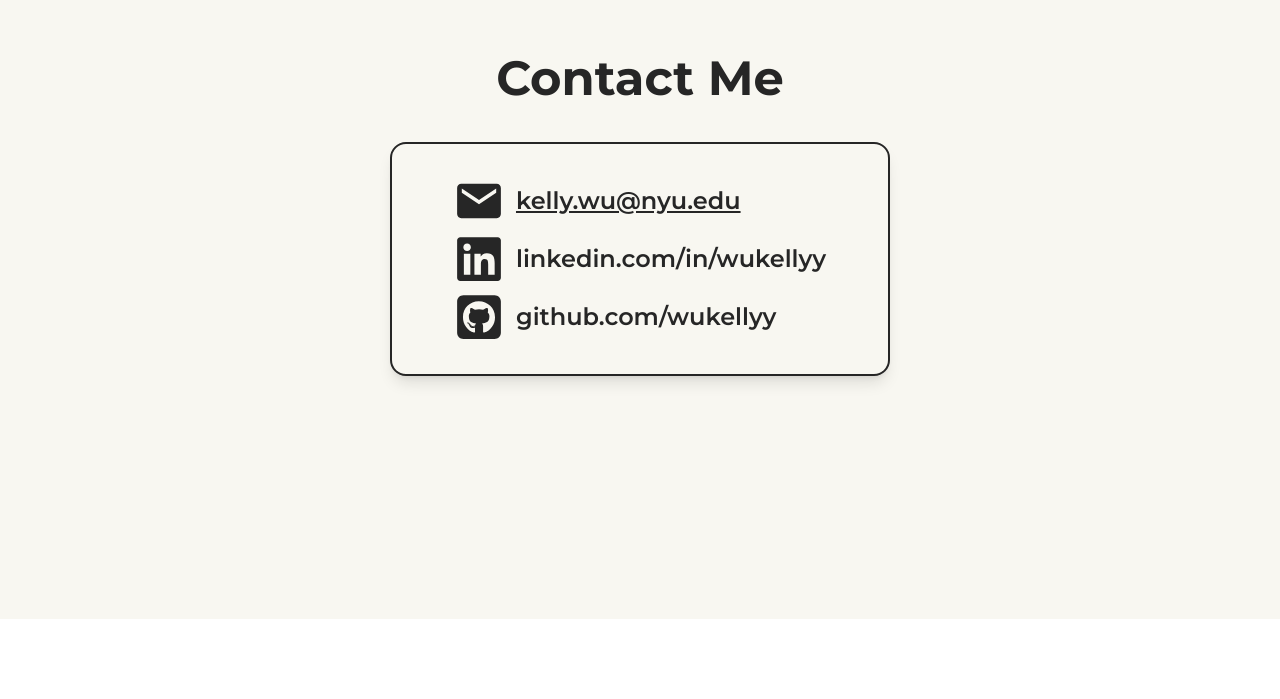
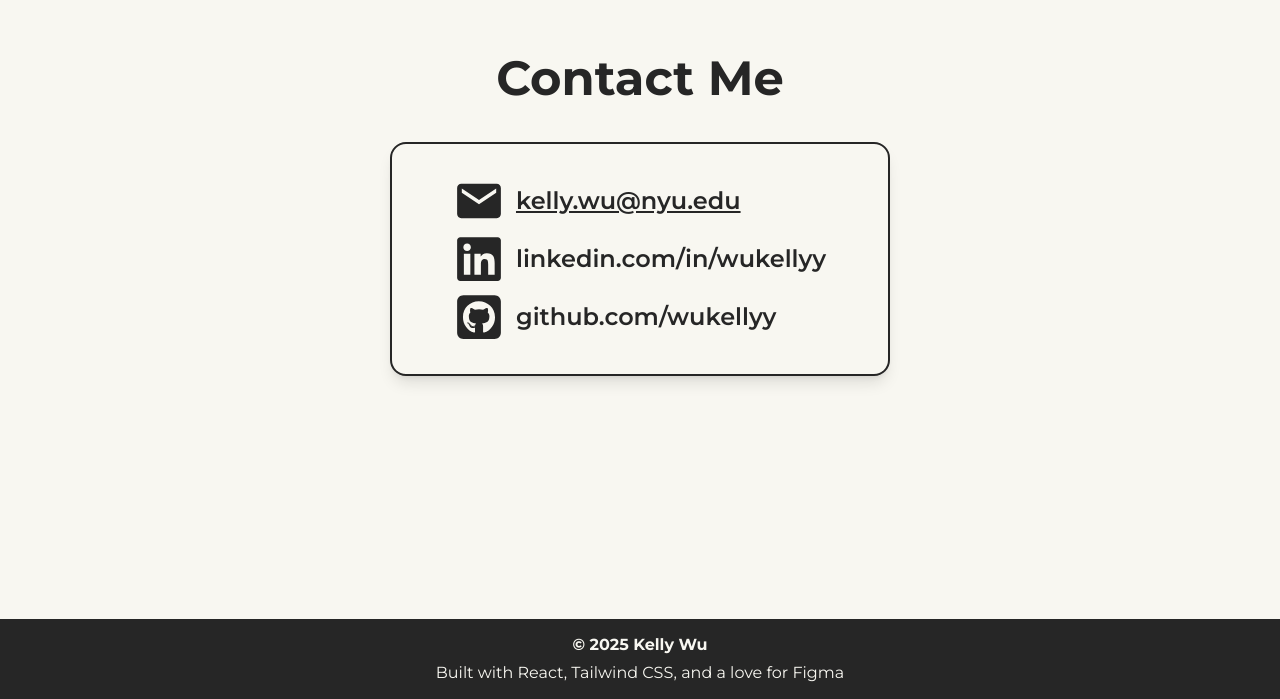
Before and after one commit to wukellyy/portfolio_website, a React (Vite) app: page / in a window 1280 px wide. Shown: the part 4202-4901 px from the top of the page. Before the commit the page ends 4821 px from the top, so only its background shows below. Built offline with nearby package versions, Linux system fonts and the light colour scheme.

Commit message:
footer component

```diff
--- a/src/App.jsx
+++ b/src/App.jsx
@@ -1,5 +1,6 @@
 import About from "./components/About";
 import Contact from "./components/Contact";
+import Footer from "./components/Footer";
 import Home from "./components/Home";
 import Navbar from "./components/Navbar";
 import Projects from "./components/Projects";
@@ -14,6 +15,7 @@ function App() {
       <Skills />
       <Projects />
       <Contact />
+      <Footer />
     </>
   );
 }
--- /dev/null
+++ b/src/components/Footer.jsx
@@ -0,0 +1,16 @@
+import React from "react";
+
+const Footer = () => {
+  return (
+    <div className="w-full h-[80px] bg-neutral-800 text-cream">
+      <div className="flex flex-col justify-center items-center h-full gap-1">
+        <p className="text-sm lg:text-base font-bold">© 2025 Kelly Wu</p>
+        <p className="text-sm lg:text-base">
+          Built with React, Tailwind CSS, and a love for Figma{" "}
+        </p>
+      </div>
+    </div>
+  );
+};
+
+export default Footer;
```
